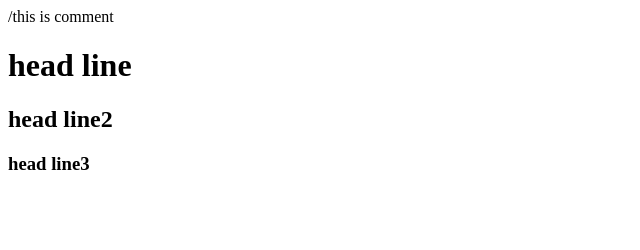
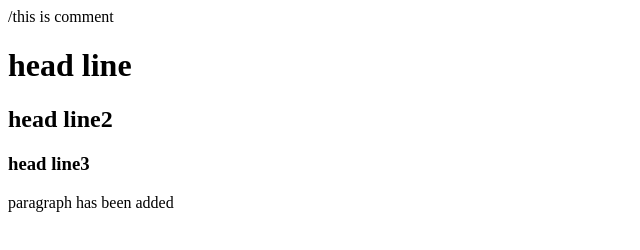
Before and after one commit to vsunilkumar1/Git-learning, a plain HTML site: page index.html in a window 1280 px wide. Shown: the whole page, without its empty margins (0-640 px from the left). Drawn offline with Linux system fonts and the light colour scheme.

Commit message:
paragraph has been added

```diff
--- a/index.html
+++ b/index.html
@@ -9,5 +9,6 @@
         <h1>head line</h1>
         <h2>head line2</h2>
         <h3>head line3</h3>
+        <p>paragraph has been added</p>
     </body>
 </html>
```
